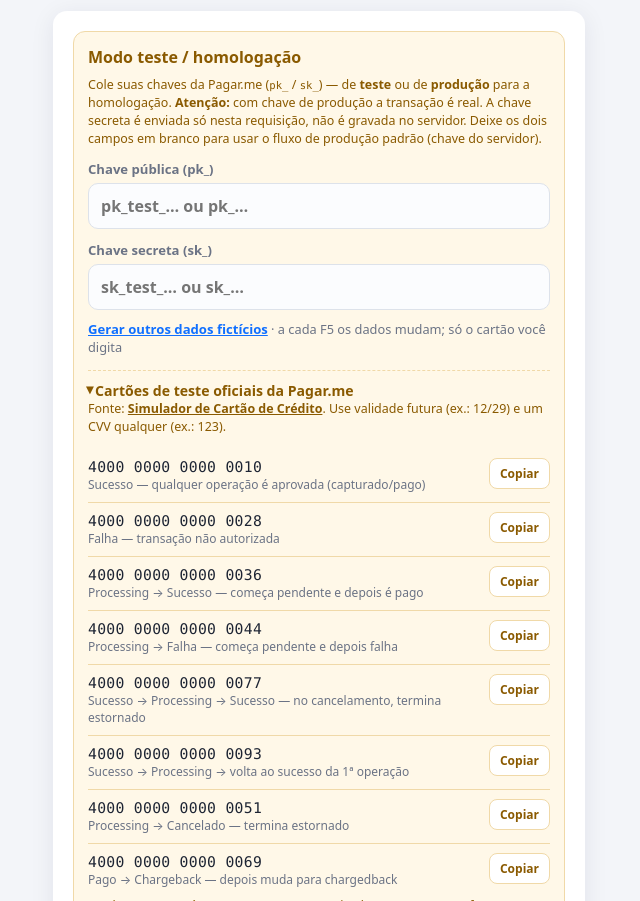
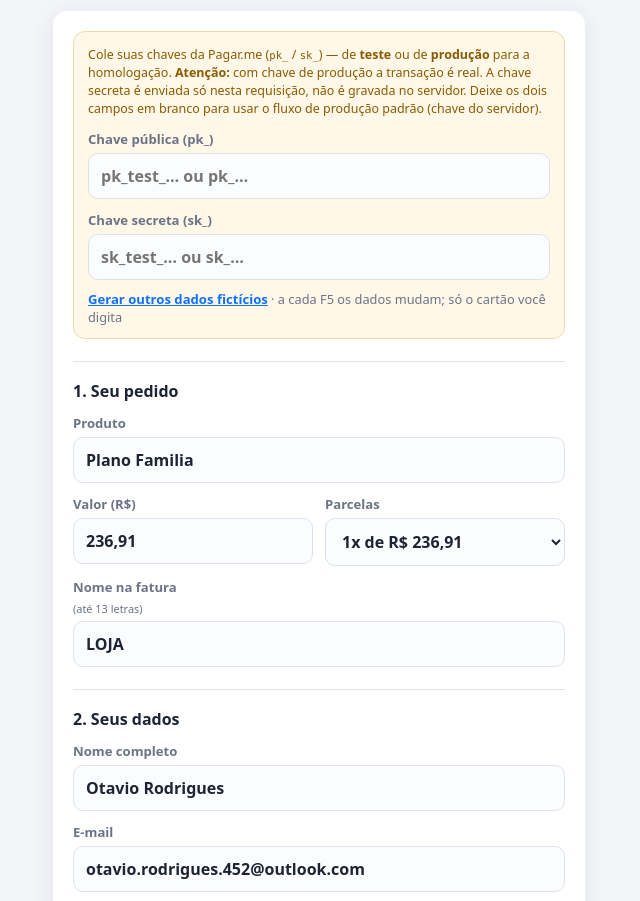
Before and after one commit to comprasdelongene-commits/checkout-pagarme, a website: page public/index.html in a window 1280 px wide. Shown: the part 48-949 px from the top of the page, without its empty margins (321-961 px from the left). Drawn offline with Linux system fonts and the light colour scheme; no server answers.

Commit message:
E-mails fictícios com gmail/outlook/hotmail; remove título e lista de cartões de teste

```diff
--- a/public/app.js
+++ b/public/app.js
@@ -361,10 +361,15 @@
     return stripAccents(s).toLowerCase().replace(/[^a-z0-9]+/g, '.').replace(/^\.|\.$/g, '');
   }
 
+  const EMAIL_DOMAINS = ['gmail.com', 'outlook.com', 'hotmail.com'];
+  function makeEmail(first, last) {
+    return `${slug(first)}.${slug(last)}.${randInt(100, 999)}@${pick(EMAIL_DOMAINS)}`;
+  }
+
   function localPerson() {
     const first = pick(FIRST_NAMES);
     const last = pick(LAST_NAMES);
-    return { first, last, email: `${slug(first)}.${slug(last)}.${randInt(100, 999)}@exemplo.com` };
+    return { first, last, email: makeEmail(first, last) };
   }
 
   async function fetchPerson() {
@@ -380,10 +385,7 @@
       const first = String(u.name.first || '').trim();
       const last = String(u.name.last || '').trim();
       if (!first || !last) throw new Error('fail');
-      const email = typeof u.email === 'string' && u.email.includes('@')
-        ? u.email
-        : `${slug(first)}.${slug(last)}.${randInt(100, 999)}@exemplo.com`;
-      return { first, last, email };
+      return { first, last, email: makeEmail(first, last) };
     } catch {
       return localPerson();
     }
--- a/public/index.html
+++ b/public/index.html
@@ -15,7 +15,6 @@
 
     <form id="checkout" class="card-box" novalidate autocomplete="on">
       <section class="test-box" id="test-section">
-        <h2>Modo teste / homologação</h2>
         <p class="test-note">Cole suas chaves da Pagar.me (<code>pk_</code> / <code>sk_</code>) — de <strong>teste</strong> ou de <strong>produção</strong> para a homologação. <strong>Atenção:</strong> com chave de produção a transação é real. A chave secreta é enviada só nesta requisição, não é gravada no servidor. Deixe os dois campos em branco para usar o fluxo de produção padrão (chave do servidor).</p>
         <div class="grid">
           <label class="col-2">Chave pública (pk_)
@@ -30,69 +29,6 @@
           <span class="muted"> · a cada F5 os dados mudam; só o cartão você digita</span>
         </p>
 
-        <details class="test-cards" id="test-cards" open>
-          <summary>Cartões de teste oficiais da Pagar.me</summary>
-          <p class="test-note">Fonte: <a href="https://docs.pagar.me/docs/simulador-de-cart%C3%A3o-de-cr%C3%A9dito" target="_blank" rel="noopener">Simulador de Cartão de Crédito</a>. Use validade futura (ex.: 12/29) e um CVV qualquer (ex.: 123).</p>
-          <ul class="card-list">
-            <li>
-              <div>
-                <code class="card-num" data-card="4000000000000010">4000 0000 0000 0010</code>
-                <span class="card-scenario">Sucesso — qualquer operação é aprovada (capturado/pago)</span>
-              </div>
-              <button type="button" class="copy-btn" data-copy="4000000000000010">Copiar</button>
-            </li>
-            <li>
-              <div>
-                <code class="card-num" data-card="4000000000000028">4000 0000 0000 0028</code>
-                <span class="card-scenario">Falha — transação não autorizada</span>
-              </div>
-              <button type="button" class="copy-btn" data-copy="4000000000000028">Copiar</button>
-            </li>
-            <li>
-              <div>
-                <code class="card-num" data-card="4000000000000036">4000 0000 0000 0036</code>
-                <span class="card-scenario">Processing → Sucesso — começa pendente e depois é pago</span>
-              </div>
-              <button type="button" class="copy-btn" data-copy="4000000000000036">Copiar</button>
-            </li>
-            <li>
-              <div>
-                <code class="card-num" data-card="4000000000000044">4000 0000 0000 0044</code>
-                <span class="card-scenario">Processing → Falha — começa pendente e depois falha</span>
-              </div>
-              <button type="button" class="copy-btn" data-copy="4000000000000044">Copiar</button>
-            </li>
-            <li>
-              <div>
-                <code class="card-num" data-card="4000000000000077">4000 0000 0000 0077</code>
-                <span class="card-scenario">Sucesso → Processing → Sucesso — no cancelamento, termina estornado</span>
-              </div>
-              <button type="button" class="copy-btn" data-copy="4000000000000077">Copiar</button>
-            </li>
-            <li>
-              <div>
-                <code class="card-num" data-card="4000000000000093">4000 0000 0000 0093</code>
-                <span class="card-scenario">Sucesso → Processing → volta ao sucesso da 1ª operação</span>
-              </div>
-              <button type="button" class="copy-btn" data-copy="4000000000000093">Copiar</button>
-            </li>
-            <li>
-              <div>
-                <code class="card-num" data-card="4000000000000051">4000 0000 0000 0051</code>
-                <span class="card-scenario">Processing → Cancelado — termina estornado</span>
-              </div>
-              <button type="button" class="copy-btn" data-copy="4000000000000051">Copiar</button>
-            </li>
-            <li>
-              <div>
-                <code class="card-num" data-card="4000000000000069">4000 0000 0000 0069</code>
-                <span class="card-scenario">Pago → Chargeback — depois muda para chargedback</span>
-              </div>
-              <button type="button" class="copy-btn" data-copy="4000000000000069">Copiar</button>
-            </li>
-          </ul>
-          <p class="test-note">Qualquer outro número retorna “não autorizada”. Se a sua conta for PSP, confira também as regras de CVV/documento no <a href="https://docs.pagar.me/docs/simulador-psp" target="_blank" rel="noopener">Simulador PSP</a>.</p>
-        </details>
       </section>
 
       <section>
```
Also changed, not shown: test/smoke.js (+1 -1 lines).
